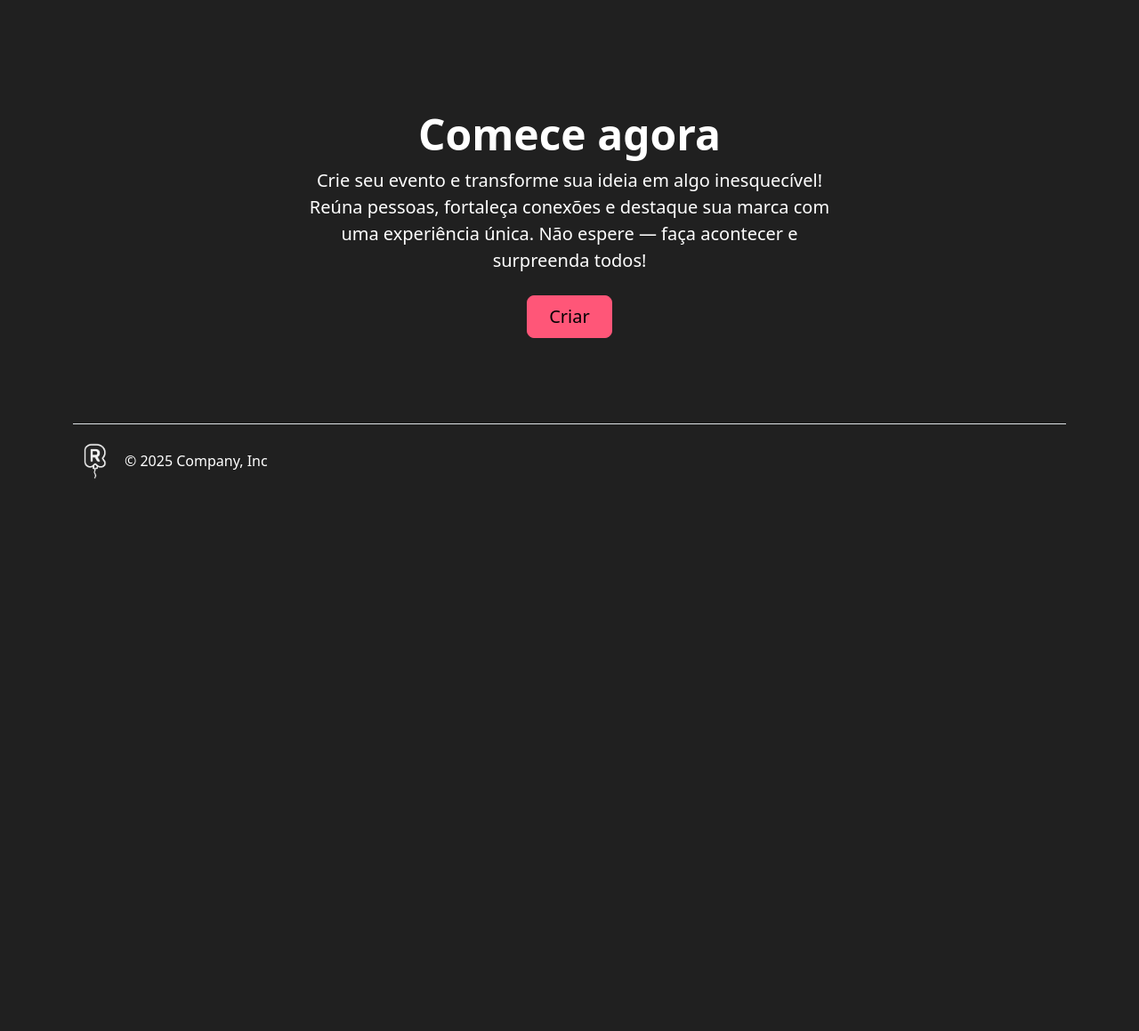
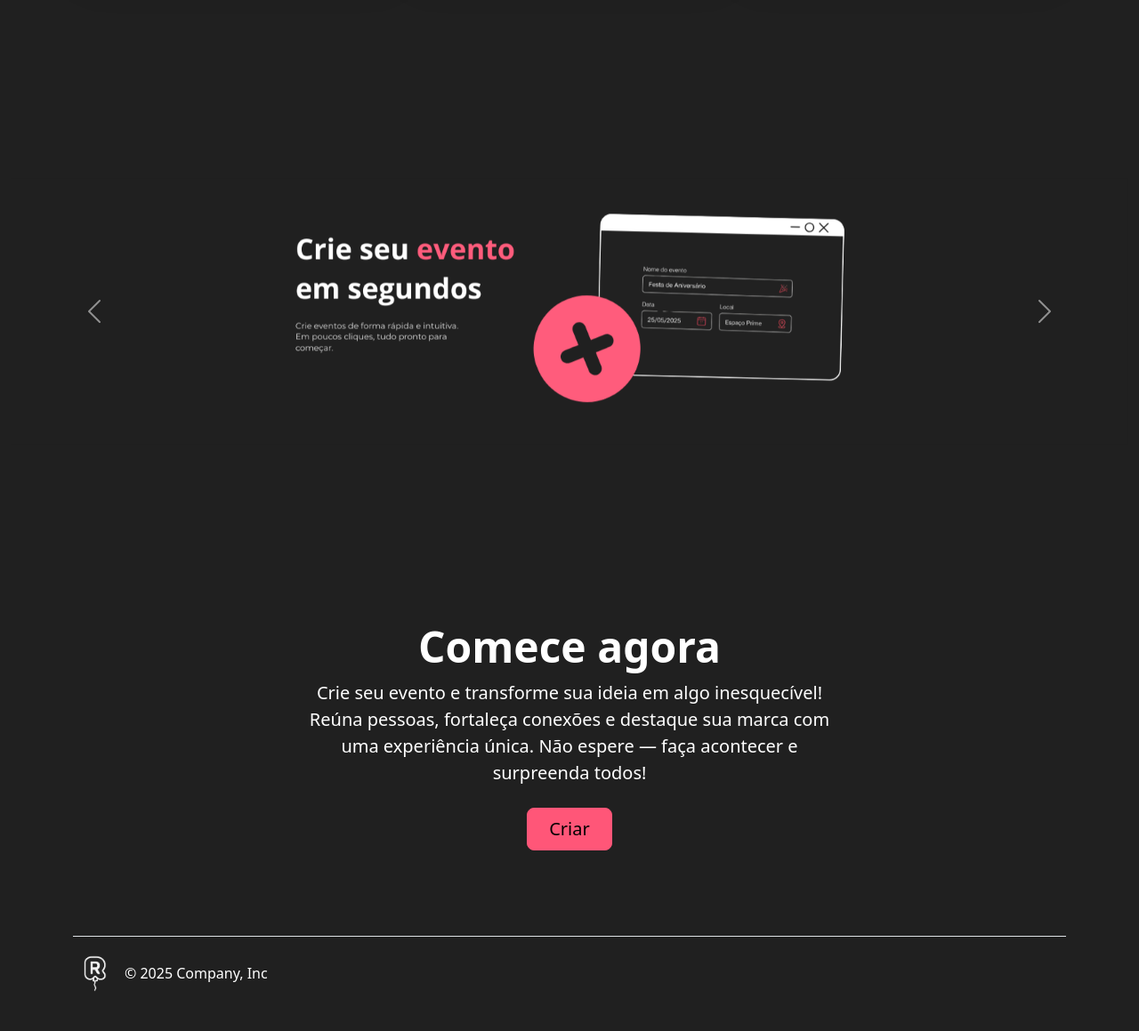
Before and after one commit to juliofsk/projetointegrador, a Flask app: page / in a window 1280 px wide. Shown: the part 1226-2385 px from the top of the page at 89% size. Before the commit the page ends 1765 px from the top, so only its background shows below. Run offline with Flask 3, Linux system fonts and the light colour scheme; a user stored in the database is signed in; data comes from the database, SQL or seed files in the repository; some libraries are stand-ins or nearby versions.

Commit message:
carrosel adicionado a tela inicial, alterações a serem feitas

```diff
--- a/templates/home.html
+++ b/templates/home.html
@@ -23,14 +23,22 @@
                     <strong>conectar, compartilhar</strong> e <strong>celebrar juntos.</strong>
                 </p>
                 <div class="d-grid gap-2 d-sm-flex justify-content-sm-center"> <button type="button"
-                        class="btn btn-outline-primary btn-lg px-4 me-sm-3 fw-bold">Sobre</button>
+                        class="btn btn-outline-primary btn-lg px-4 me-sm-3 fw-bold"
+                        onclick="window.location.href='/sobre'">Sobre</button>
                 </div>
             </div>
         </div>
     </div>
 
     <div class="container px-4 py-5 mt-5" id="custom-cards">
-        <h2 class="pb-2 border-bottom">Eventos próximos</h2>
+        <div class="d-flex justify-content-between align-items-center mb-4 border-bottom">
+            <h2 class="pb-2">Eventos próximos</h2>
+            {%if session["usuario_nome"]%}
+            <a href="/listarEventos">
+                <h3 class="fw-bold">Ver mais</h3>
+            </a>
+            {%endif%}
+        </div>
         <div class="row row-cols-1 row-cols-lg-3 align-items-stretch g-4 py-5">
             {%if not session["usuario_nome"]%}
 
@@ -47,33 +55,47 @@
 
             {%if session["usuario_nome"]%}
 
-             {%include 'components/_event_card.html'%}
+            {%include 'components/_event_card.html'%}
 
             {%endif%}
         </div>
     </div>
 
+    <div id="carouselExampleInterval" class="carousel slide" data-bs-ride="carousel" style="margin-top: 150px; margin-bottom: 150px;">
+        <div class="carousel-inner">
+            <div class="carousel-item active" data-bs-interval="10000">
+                <img src="/static/img/carrosel-1.png" class="d-block w-100" style="height: 300px; object-fit: cover;" alt="carrosel 1">
+            </div>
+            <div class="carousel-item" data-bs-interval="2000">
+                <img src="/static/img/carrosel-2.png" class="d-block w-100" style="height: 300px; object-fit: cover;" alt="carrosel 2">
+            </div>
+            <div class="carousel-item">
+                <img src="/static/img/carrosel-3.png" class="d-block w-100" style="height: 300px; object-fit: cover;" alt="carrosel 3">
+            </div>
+        </div>
+        <button class="carousel-control-prev" type="button" data-bs-target="#carouselExampleInterval"
+            data-bs-slide="prev">
+            <span class="carousel-control-prev-icon" aria-hidden="true"></span>
+            <span class="visually-hidden">Previous</span>
+        </button>
+        <button class="carousel-control-next" type="button" data-bs-target="#carouselExampleInterval"
+            data-bs-slide="next">
+            <span class="carousel-control-next-icon" aria-hidden="true"></span>
+            <span class="visually-hidden">Next</span>
+        </button>
+    </div>
+
+
     <div class="px-4 py-5 my-5 text-center">
         <h1 class="display-5 fw-bold text-white">Comece agora</h1>
         <div class="col-lg-6 mx-auto">
-            <p class="lead mb-4 text-white">Crie seu evento e transforme sua ideia em algo inesquecível! Reúna pessoas, fortaleça
+            <p class="lead mb-4 text-white">Crie seu evento e transforme sua ideia em algo inesquecível! Reúna pessoas,
+                fortaleça
                 conexões e destaque sua marca com uma experiência única. Não espere — faça acontecer e surpreenda todos!
             </p>
-            <div class="d-grid gap-2 d-sm-flex justify-content-sm-center"> <a
-                {%if not session["usuario_nome"]%}
-
-                href="/login"
-
-                {%endif%}
-
-                {%if session["usuario_nome"]%}
-
-                href="/criarEvento"
-
-                {%endif%}
-                >
-                    <button type="button"
-                    class="btn btn-primary btn-lg px-4 gap-3">Criar</button></a></div>
+            <div class="d-grid gap-2 d-sm-flex justify-content-sm-center"> <a {%if not session["usuario_nome"]%}
+                    href="/login" {%endif%} {%if session["usuario_nome"]%} href="/criarEvento" {%endif%}>
+                    <button type="button" class="btn btn-primary btn-lg px-4 gap-3">Criar</button></a></div>
         </div>
     </div>
 
```
Also changed, not shown: static/img/carrosel-1.png (added), static/img/carrosel-2.png (added), static/img/carrosel-3.png (added).
